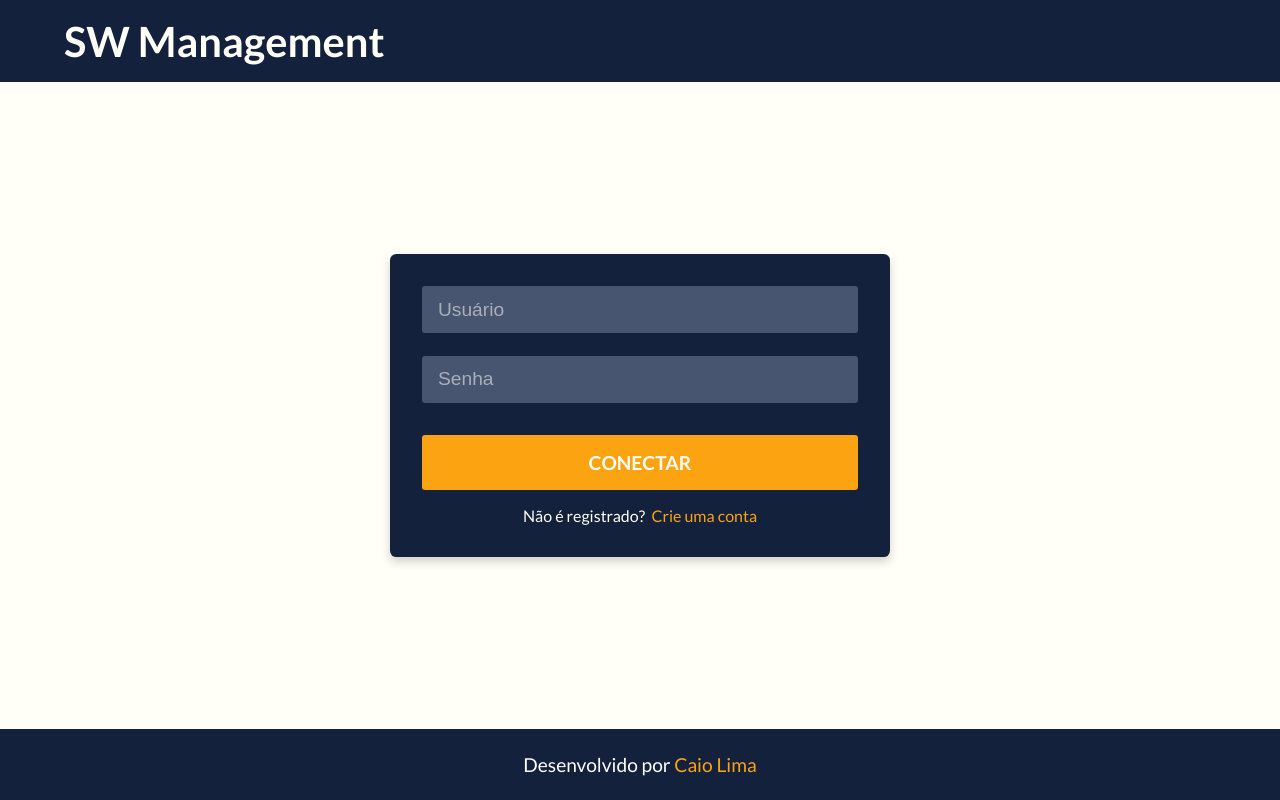
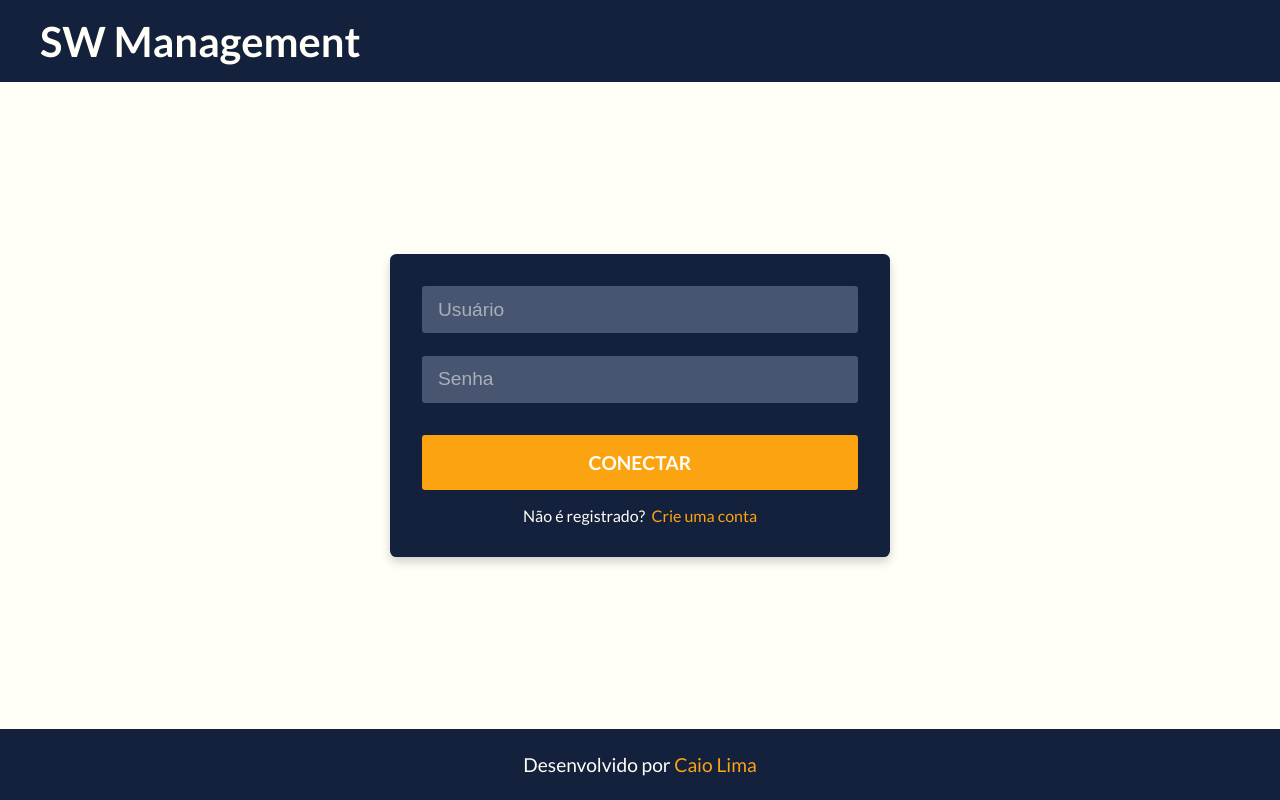
Before and after one commit to whoiscaio/software-management-fe, a React (Vite) app: page /login in a window 1280 px wide. Built offline with nearby package versions, Linux system fonts and the light colour scheme.

Commit message:
feat: header and app context style update

```diff
--- a/src/global/components/Header/styles.ts
+++ b/src/global/components/Header/styles.ts
@@ -6,7 +6,7 @@ const HeaderContainer = styled.header`
   display: flex;
   justify-content: center;
 
-  padding: 1rem 4rem;
+  padding: 1rem 0;
 
   h2 {
     color: ${({ theme }) => theme.colors.white};
--- a/src/global/styles/GlobalStyles.ts
+++ b/src/global/styles/GlobalStyles.ts
@@ -27,7 +27,7 @@ const GlobalStyles = createGlobalStyle`
   }
 
   .app-context {
-    width: 100%;
+    width: 94%;
     max-width: 1200px;
   }
 
```
